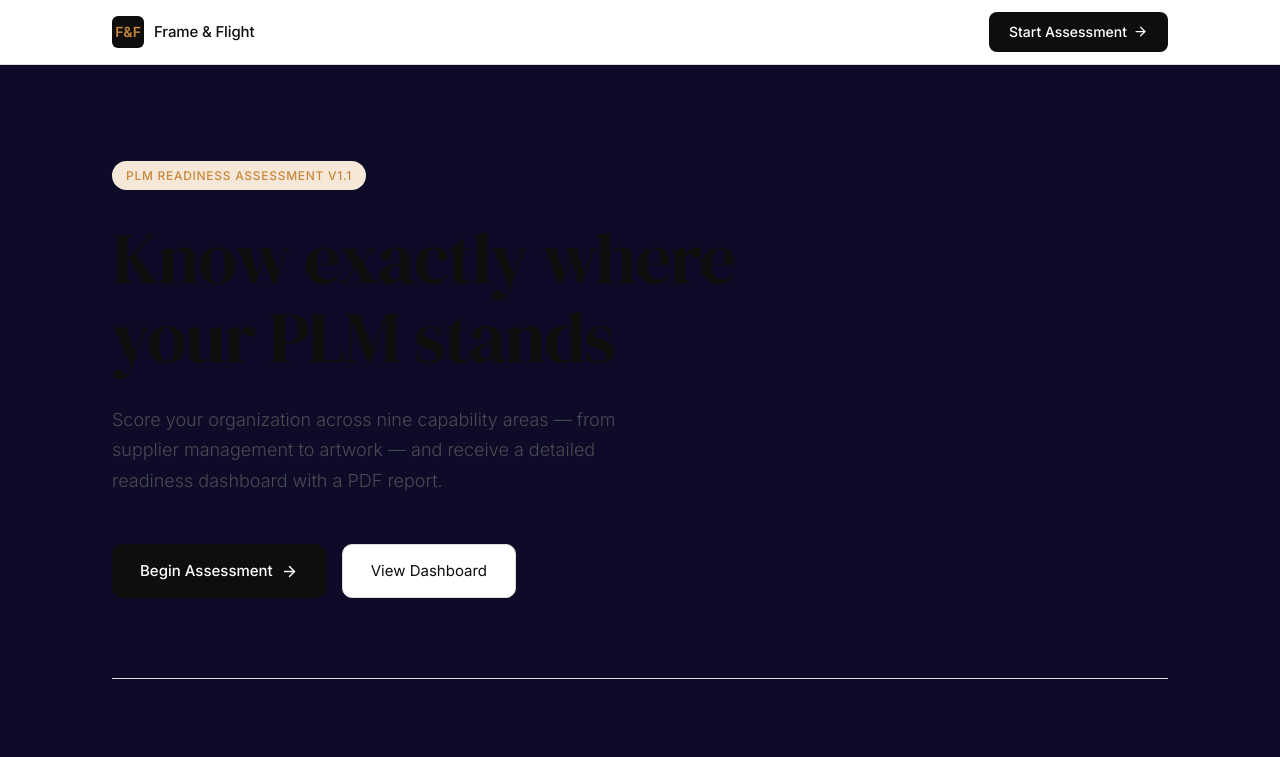
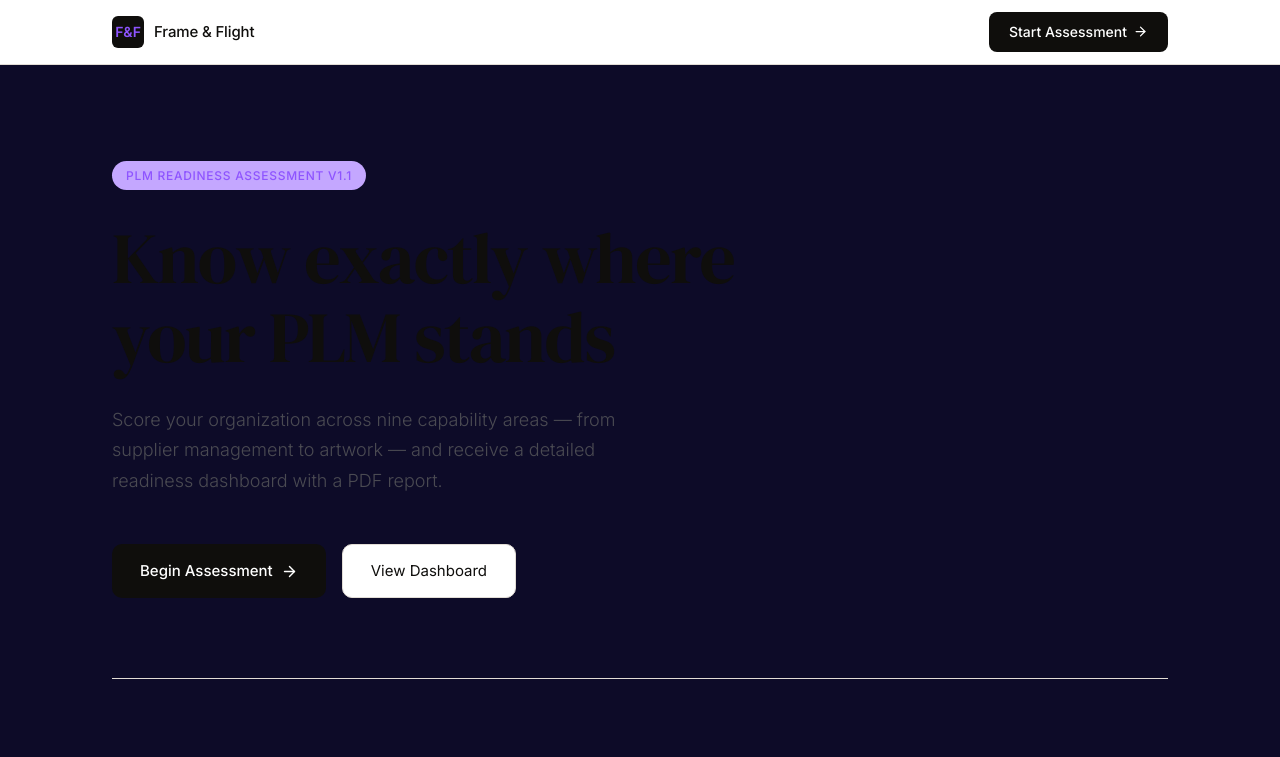
Before and after one commit to frameandflight/readiness-platform, a Next.js app in the folder files/readiness-platform/readiness-platform/: page / in a window 1280 px wide. Shown: the top 757 px of the page. Built offline with nearby package versions, Linux system fonts and the light colour scheme.

Commit message:
Update globals.css

```diff
--- a/files/readiness-platform/readiness-platform/src/app/globals.css
+++ b/files/readiness-platform/readiness-platform/src/app/globals.css
@@ -6,8 +6,8 @@
   --ink: #0f0e0c;
   --chalk: #0d0b28;
   --slate: #4a4a52;
-  --accent: #c8873a;
-  --accent-light: #f5e8d8;
+  --accent: #8e54ff;
+  --accent-light: #c4a7ff;
   --ready: #16a34a;
   --progress: #d97706;
   --not-ready: #dc2626;
```
